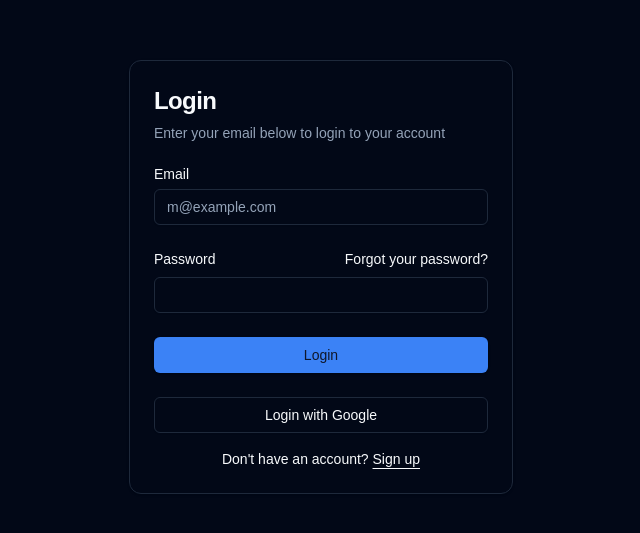
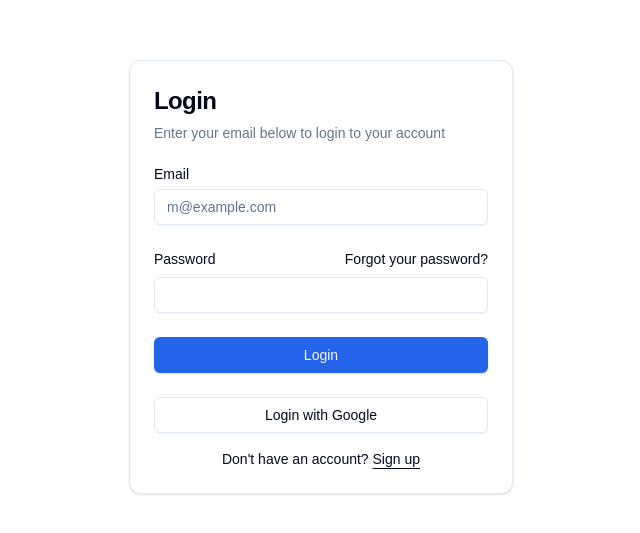
Before and after one commit to giulyko00/quantitative_taste_demo, a Next.js app in the folder frontend/: page / in a window 1280 px wide. Shown: the part 123-656 px from the top of the page, without its empty margins (319-959 px from the left). Built offline with nearby package versions, Linux system fonts and the light colour scheme.

Commit message:
theme rendering updates

```diff
--- a/frontend/package.json
+++ b/frontend/package.json
@@ -23,6 +23,7 @@
     "clsx": "^2.1.1",
     "lucide-react": "^0.469.0",
     "next": "^15.1.2",
+    "next-themes": "^0.4.4",
     "react": "^19.0.0",
     "react-dom": "^19.0.0",
     "recharts": "^2.15.0",
--- a/frontend/src/app/idea/page.jsx
+++ b/frontend/src/app/idea/page.jsx
@@ -6,7 +6,7 @@ import TradingViewWidget from "@/components/TradingViewWidget";
 import { MonthlyPerformanceChart } from "@/components/MonthlyPerformanceChart";
 import { ArticlePreviewCard } from "@/components/ArticlePreviewCard";
 import { useCategories } from "@/context/CategoriesContext";
-import { useTheme } from "@/components/theme-provider";
+import { useTheme } from "next-themes";
 
 export default function Idea() {
   const { theme } = useTheme();
--- a/frontend/src/app/layout.js
+++ b/frontend/src/app/layout.js
@@ -3,7 +3,7 @@
 import { usePathname } from "next/navigation";
 import { Geist, Geist_Mono } from "next/font/google";
 import "./globals.css";
-import { ThemeProvider } from "@/components/theme-provider";
+import { ThemeProvider as NextThemesProvider } from "next-themes"
 import { ThemeToggle } from "@/components/theme-toggle";
 import { Toaster } from "@/components/ui/toaster";
 import {
@@ -44,7 +44,12 @@ export default function RootLayout({ children }) {
       <body
         className={`${geistSans.variable} ${geistMono.variable} antialiased`}
       >
-        <ThemeProvider>
+        <NextThemesProvider
+      attribute="class"   // imposta class="dark" o class="light" su <html>
+      defaultTheme="system"
+      enableSystem
+      disableTransitionOnChange
+    >
           <CategoriesProvider>
             {showSidebar ? (
               <SidebarProvider>
@@ -72,7 +77,7 @@ export default function RootLayout({ children }) {
             )}
             <Toaster />
           </CategoriesProvider>
-        </ThemeProvider>
+        </NextThemesProvider>
       </body>
     </html>
   );
--- a/frontend/src/components/theme-provider.jsx
+++ b/frontend/src/components/theme-provider.jsx
@@ -1,46 +1,16 @@
-// components/theme-provider.jsx
-"use client";
+"use client"
 
-import { createContext, useContext, useEffect, useState } from "react";
-
-const ThemeContext = createContext();
+import { ThemeProvider as NextThemesProvider } from "next-themes"
 
 export function ThemeProvider({ children }) {
-  const [theme, setTheme] = useState("dark"); // Imposta "dark" come tema di default
-
-  // Recupera il tema salvato da localStorage al montaggio del componente
-  useEffect(() => {
-    const savedTheme = localStorage.getItem("theme");
-    if (savedTheme) {
-      setTheme(savedTheme);
-    } else {
-      setTheme("dark"); // Tema di default se non c'è alcuna preferenza salvata
-    }
-  }, []);
-
-  // Applica la classe 'dark' all'elemento <html> e salva la preferenza
-  useEffect(() => {
-    if (theme === "dark") {
-      document.documentElement.classList.add("dark");
-    } else {
-      document.documentElement.classList.remove("dark");
-    }
-    localStorage.setItem("theme", theme);
-  }, [theme]);
-
-  // Funzione per alternare il tema
-  const toggleTheme = () => {
-    setTheme((curr) => (curr === "dark" ? "light" : "dark"));
-  };
-
   return (
-    <ThemeContext.Provider value={{ theme, toggleTheme }}>
+    <NextThemesProvider
+      attribute="class"   // imposta class="dark" o class="light" su <html>
+      defaultTheme="system"
+      enableSystem
+      disableTransitionOnChange
+    >
       {children}
-    </ThemeContext.Provider>
-  );
+    </NextThemesProvider>
+  )
 }
-
-// Hook personalizzato per usare il ThemeContext
-export function useTheme() {
-  return useContext(ThemeContext);
-}
--- a/frontend/src/components/theme-toggle.jsx
+++ b/frontend/src/components/theme-toggle.jsx
@@ -1,7 +1,7 @@
 // components/theme-toggle.jsx
 "use client";
 
-import { useTheme } from "@/components/theme-provider";
+import { useTheme } from "next-themes"
 import { Button } from "@/components/ui/button";
 import { Sun, Moon } from "lucide-react"; // Utilizza icone per indicare il tema
 
```
Also changed, not shown: 1 other file (tests, documents, lock files or other folders).
